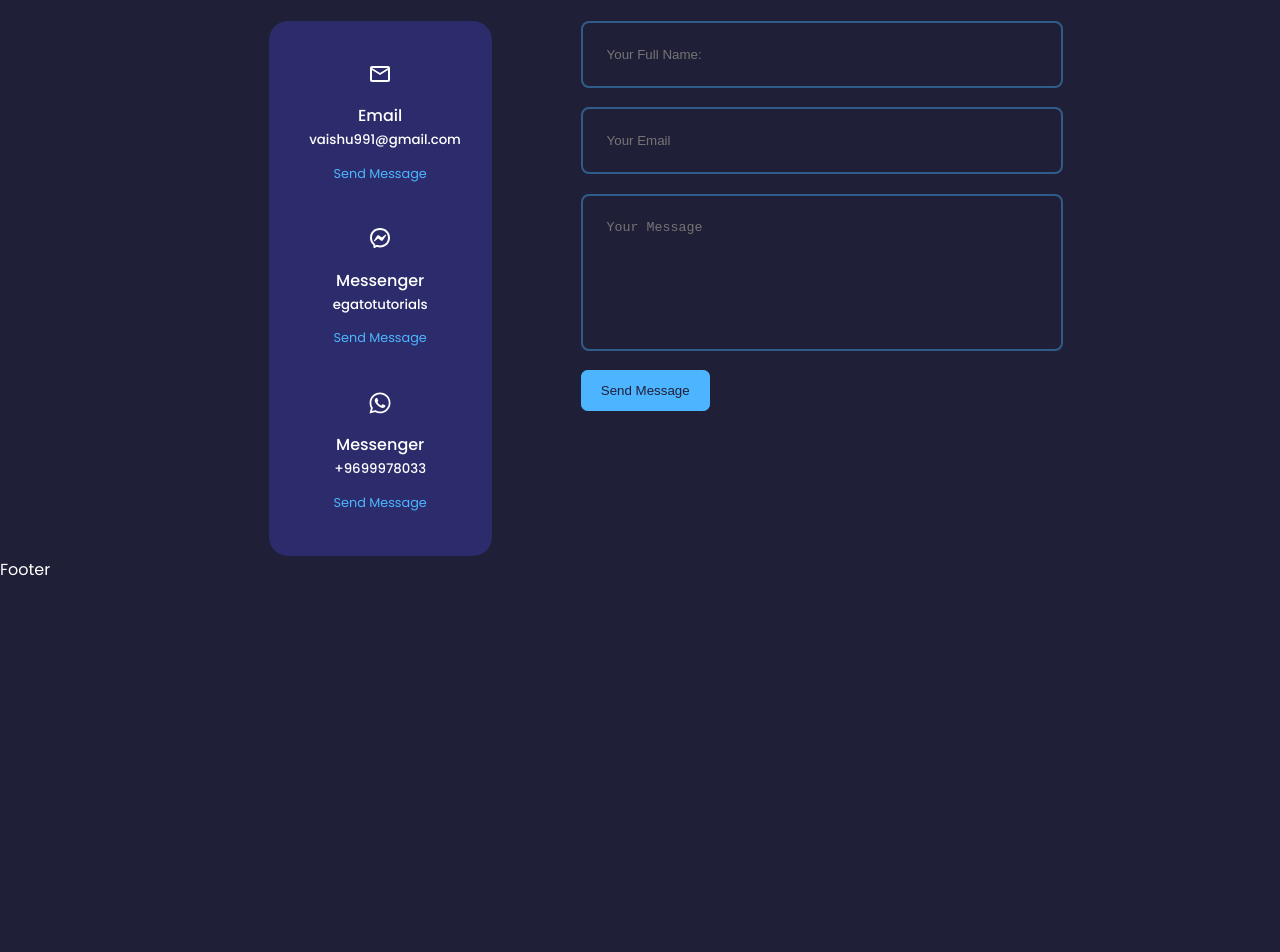
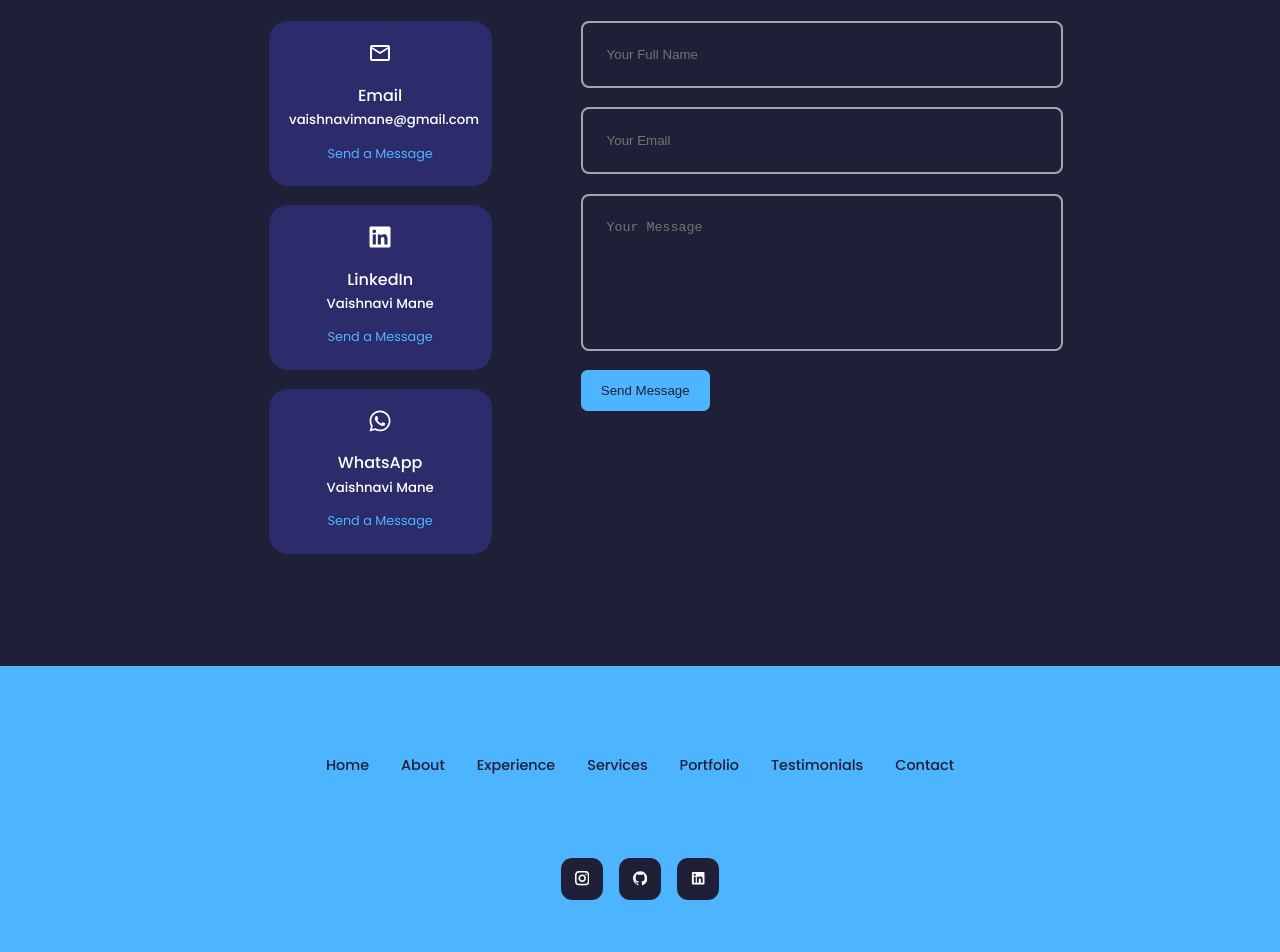
Before and after one commit to VaishnaviMane2929/Portfolioweb, a React (Create React App) app: page / in a window 1280 px wide. Shown: the part 4760-5712 px from the top of the page. Before the commit the page ends 5343 px from the top, so only its background shows below. Built offline with nearby package versions, Linux system fonts and the light colour scheme; a web font is replaced by a local one.

Commit message:
footer section

```diff
--- a/src/Componantes/contact/Contact.jsx
+++ b/src/Componantes/contact/Contact.jsx
@@ -1,52 +1,101 @@
-import React from 'react'
-import './contact.css'
-import { MdOutlineMail } from "react-icons/md";
-import { RiMessengerLine } from "react-icons/ri";
-import { FaWhatsapp } from "react-icons/fa6";
-
-
+import React from "react";
+import "./contact.css";
+import { MdOutlineEmail } from "react-icons/md";
+import { FaLinkedin } from "react-icons/fa";
+import { FaWhatsapp } from "react-icons/fa";
+import { useRef, useState } from "react";
+// import emailjs from "emailjs-com";
 
 const Contact = () => {
+  const form = useRef();
+  const [message, setMessage] = useState("");
+  const [messageType, setMessageType] = useState("");
+
+  const sendEmail = (e) => {
+    e.preventDefault();
+  //   emailjs
+  //     .sendForm(
+  //       "service_1th6yd9",
+  //       "template_13m1fsf",
+  //       form.current,
+  //       "oN2M8beRG-WaZIk0_"
+  //     )
+  //     .then((response) => {
+  //       console.log("Success!", response.status, response.text);
+  //       setMessage("Your message has been sent successfully!");
+  //       setMessageType("success");
+  //       form.current.reset();
+  //     })
+  //     .catch((err) => {
+  //       console.log("Failed...", err);
+  //     });
+  };
   return (
-    <section id='contact'>
+    <>
+      <section id="contact">
         <h5>Get In Touch</h5>
         <h2>Contact Me</h2>
-      <div className='container contact_container'>
-        <div className='contact_option'>
-          <article className='contact_option'>
-            <MdOutlineMail className='contact_option-icon'/>
+
+        <div className="container contact_container">
+          <div className="contact_options">
+            <article className="contact_option">
+              <MdOutlineEmail className="contact_option_icon" />
               <h4>Email</h4>
-            <h5>vaishu991@gmail.com</h5>
-            <a href="mailto:welcome@gmail.com"target='_blank'>Send Message</a>
-
+              <h5>vaishnavimane@gmail.com</h5>
+              <a href="mailto:vaishnavimane991@gmail.com">Send a Message</a>
             </article>
-          <article className='contact_option'>
-            <RiMessengerLine className='contact_option-icon'/>
-            <h4>Messenger</h4>
-            <h5>egatotutorials</h5>
-            <a href="https://www.instagram.com/" target='_blank'>Send Message</a>
-
+            <article className="contact_option">
+              <FaLinkedin className="contact_option_icon" />
+              <h4>LinkedIn</h4>
+              <h5>Vaishnavi Mane</h5>
+              <a href="https://www.linkedin.com/in/vaishnavi-mane-a415a633a/">Send a Message</a>
             </article>
-          <article className='contact_option'>
-            <FaWhatsapp className='contact_option-icon'/>
-            <h4>Messenger</h4>
-            <h5>+9699978033</h5>
-            <a href="https://api.whatsapp.com/send?phone+9699978033"target='_blank'>Send Message</a>
-
+            <article className="contact_option">
+              <FaWhatsapp className="contact_option_icon" />
+              <h4>WhatsApp</h4>
+              <h5>Vaishnavi Mane</h5>
+              <a href="https://api.whatsapp.com/send/?phone+9699978033">
+                Send a Message
+              </a>
             </article>
           </div>
-        {/* ==========end of contact option========== */}
-        <form action="">
-          <input type="text" name='Name' placeholder='Your Full Name:' required/>
-          <input type="email" name='email' placeholder='Your Email' required />
-          <textarea name="Message" rows="7" placeholder='Your Message' required></textarea>
-          <button type='Submit' className='btn btn-primary'>Send Message</button>
-
+          {/* end of contact option  */}
+           <form ref={form} onSubmit={sendEmail}>
+            <input
+              type="text"
+              name="name"
+              placeholder="Your Full Name"
+              required
+            />
+            <input
+              type="email"
+              name="email"
+              placeholder="Your Email"
+              required
+            />
+            <textarea
+              name="message"
+              rows={7}
+              placeholder="Your Message"
+              required
+            ></textarea>
+            <button type="submit" className="btn btn-primary" value="Send">
+              Send Message
+            </button>
+            {message && (
+              <div
+                className={`alert ${
+                  messageType === "success" ? "alert-success" : "alert-error"
+                }`}
+              >
+                {message}
+              </div>
+            )}
           </form>
-
         </div>
       </section>
-  )
-}
+    </>
+  );
+};
 
-export default Contact
+export default Contact;
--- a/src/Componantes/contact/contact.css
+++ b/src/Componantes/contact/contact.css
@@ -1,10 +1,12 @@
+@import url(../../index.css);
+
 .container.contact_container {
   width: 58%;
   display: grid;
   grid-template-columns: 30% 58%;
   gap: 12%;
+}
 
-}
 .contact_options {
   display: flex;
   flex-direction: column;
@@ -17,56 +19,63 @@
   text-align: center;
   border: 1px solid transparent;
   transition: var(--transition);
+}
 
+.contact_option:hover {
+  background: transparent;
+  border-color: var(--color-primary-variant);
 }
-.contact_option:hover {
-    background: var(--color-primary-variant);
-    border-color: var(--color-primary-variant);
 
-}
-.contact_option-icon {
+.contact_option_icon {
   font-size: 1.5rem;
   margin-bottom: 0.5rem;
-
 }
 .contact_option a {
   margin-top: 0.7rem;
   display: inline-block;
   font-size: 0.8rem;
+}
 
-}
+/* *******form******* */
+
 form {
   display: flex;
   flex-direction: column;
   gap: 1.2rem;
 }
-input, textarea {
+
+input,
+textarea {
   width: 100%;
   padding: 1.5rem;
   border-radius: 0.5rem;
+  border: 2px solid var(--color-light);
   background: transparent;
-    border: 2px solid var(--color-primary-variant);
   resize: none;
   color: var(--color-white);
 }
 
-/* ===========media queries(medium devices)========== */
+/* @media screen and(max-width:1024px) {
+  .container.contact_container {
+    grid-template-columns: 1fr;
+    gap: 2rem;
+  }
+}
+@media screen and(max-width:600px) {
+  .container.contact_container {
+    width: var(--container-width-sm);
+  }
+} */
 
-@media screen and (max-width:1024px) {
+@media screen and (max-width: 1024px) {
   .container.contact_container {
-        grid-template-columns: 1fr ;
+    grid-template-columns: 1fr;
     gap: 2rem;
-
+  }
 }
 
- }
- /* ============media queries(small devices)========== */
-
- @media screen and (max-width:600px) {
+@media screen and (max-width: 600px) {
   .container.contact_container {
     width: var(--container-width-sm);
-
   }
-
-
 }
--- a/src/Componantes/footer/Footer.jsx
+++ b/src/Componantes/footer/Footer.jsx
@@ -1,9 +1,35 @@
 import React from 'react'
 import './footer.css'
+import { GrInstagram } from "react-icons/gr";
+import { SiGithub } from "react-icons/si";
+import { FaLinkedin } from "react-icons/fa6";
+
 
 const Footer = () => {
   return (
-    <div>Footer</div>
+    <footer>
+      <a href="#" className='footer_logo'></a>
+      <ul className='permalinks'>
+        <li><a href="#">Home</a></li>
+        <li><a href="#">About</a></li>
+        <li><a href="#">Experience</a></li>
+        <li><a href="#">Services</a></li>
+        <li><a href="#">Portfolio</a></li>
+        <li><a href="#">Testimonials</a></li>
+        <li><a href="#">Contact</a></li>
+      </ul>
+
+      <div className='footer_socials'>
+        <a href="https://www.instagram.com/vaishnavi_mane242/"><GrInstagram/></a>
+        <a href="https://github.com/VaishnaviMane2929"><SiGithub/></a>
+        <a href="https://www.linkedin.com/in/vaishnavi-mane-a415a633a/"><FaLinkedin/></a>
+      </div>
+      <div className='footer_socials'>
+        <small>&copy; EGATOR Tutorials. All right reserved</small>
+
+
+      </div>
+    </footer>
   )
 }
 
--- a/src/Componantes/footer/footer.css
+++ b/src/Componantes/footer/footer.css
@@ -0,0 +1,54 @@
+footer {
+    background: var(--color-primary);
+    padding: 3rem 0;
+    text-align: center;
+    font-size: 0.9rem;
+    margin-top: 7rem;
+}
+footer a {
+    color: var(--color-bg);
+    font-weight: 500;
+    margin-bottom: 2rem;
+    display: inline-block;
+}
+.permalinks {
+    display: flex;
+    flex-wrap: wrap;
+    justify-content: center;
+    gap: 2rem;
+    margin: 0 auto 3rem;
+}
+.footer_socials {
+    display: flex;
+    justify-content: center;
+    gap: 1rem;
+    margin-bottom: 4rem;
+}
+.footer_socials a {
+    background: var(--color-bg);
+    color: var(--color-white);
+    padding: 0.8rem;
+    border-radius: 0.7rem;
+    display: flex;
+    border: 1px solid transparent;
+}
+.footer_socials a:hover {
+    background: transparent;
+    color: var(--color-bg);
+    border-color: var(--color-bg);
+}
+.fooer_copyright {
+    margin-bottom: 4rem;
+    color: var(--color-bg);
+}
+
+/* ===========media queries(medium devices)========== */
+
+@media screen and (max-width:1024px) {
+
+ }
+ /* ============media queries(small devices)========== */
+
+ @media screen and (max-width:600px) {
+
+ }
```
Lines whose indentation alone changed are shown as unchanged.
